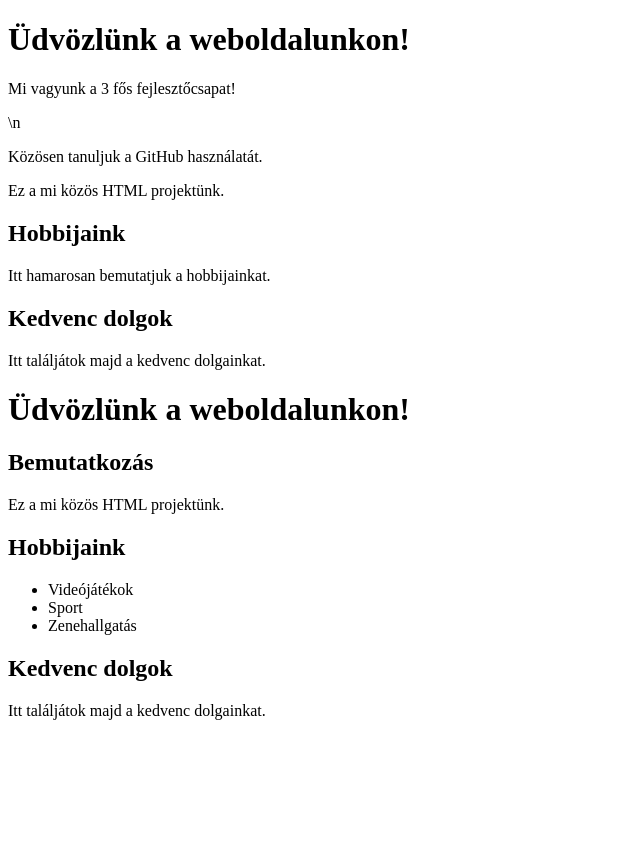
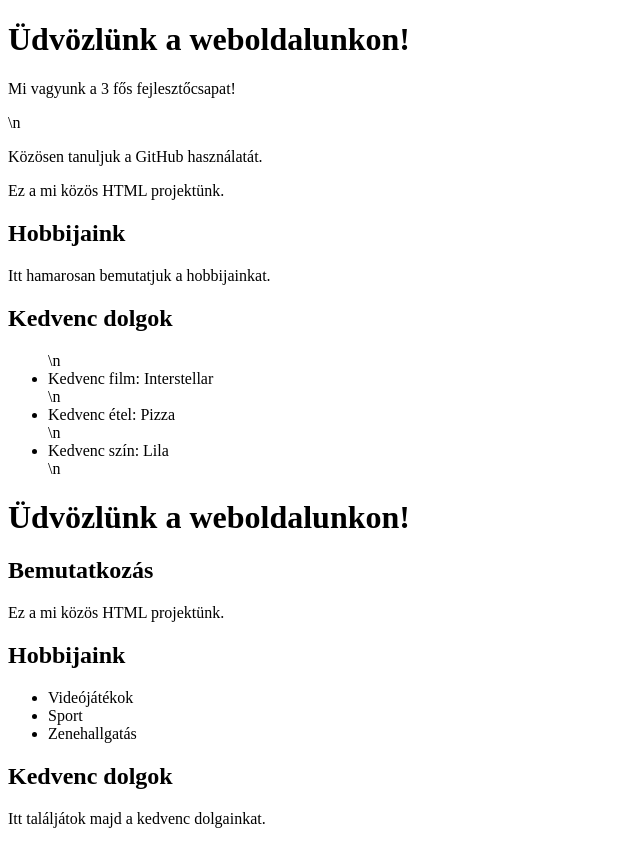
Before and after one commit to csihga/Projekt1, a plain HTML site: page index.html in a window 1280 px wide. Shown: the whole page, without its empty margins (0-640 px from the left). Before the commit the page ends 800 px from the top, so only its background shows below. Drawn offline with Linux system fonts and the light colour scheme.

Commit message:
kis kedvencek

```diff
--- a/index.html
+++ b/index.html
@@ -11,7 +11,8 @@
         <h2>Hobbijaink</h2>
         <p>Itt hamarosan bemutatjuk a hobbijainkat.</p>
         <h2>Kedvenc dolgok</h2>
-        <p>Itt találjátok majd a kedvenc dolgainkat.</p>
+        <p><ul>\n <li>Kedvenc film: Interstellar</li>\n <li>Kedvenc étel: Pizza</li>\n <li>Kedvenc szín:
+Lila</li>\n</ul></p>
 <head>
     <meta charset="UTF-8">
     <title>Csapatunk weboldala</title>
```
